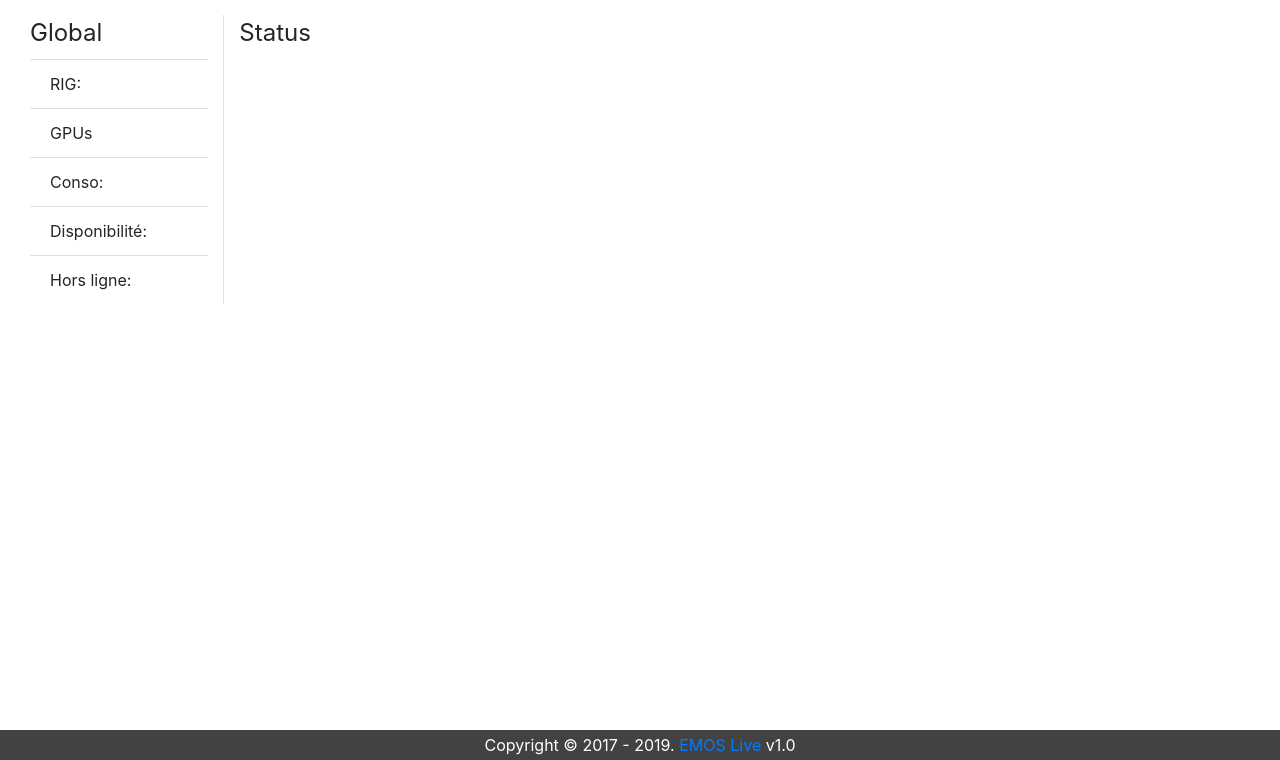
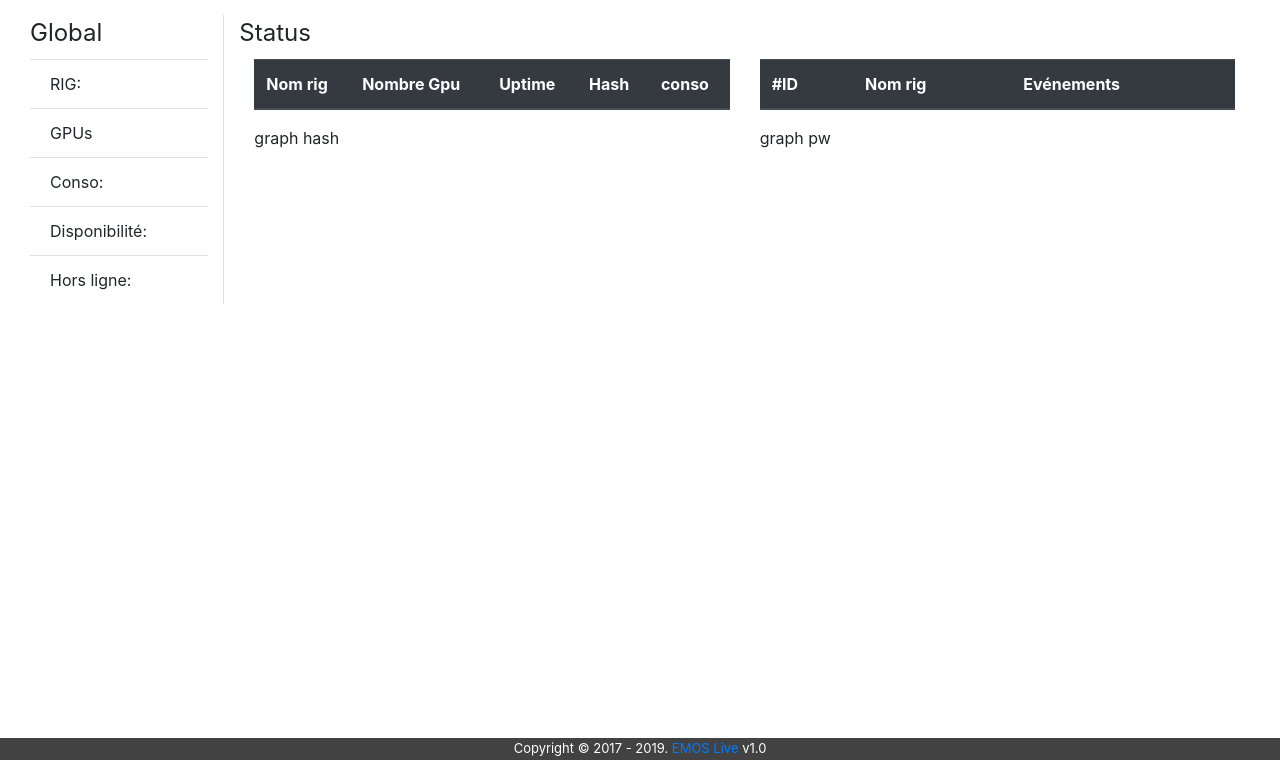
Before and after one commit to sebpy/P13_projet_final, a Flask app: template app/templates/pages/index.html in a window 1280 px wide. Shown: the part 40-800 px from the top of the page. Run offline with Flask 2, Linux system fonts and the light colour scheme; the template is opened without the code that fills it, so the values that code supplies are empty; some libraries are stand-ins or nearby versions.

Commit message:
Separate js files in 2 files for increase code. Add list type for display

```diff
--- a/app/models.py
+++ b/app/models.py
@@ -4,11 +4,6 @@ import logging as lg
 from app.views import app
 # Create database connection object
 db = SQLAlchemy(app)
-
-
-#class ShowItems(enum.Enum):
-#    hidden = 0
-#    show = 1
 
 
 class Rigs(db.Model):
--- a/app/save_config.py
+++ b/app/save_config.py
@@ -18,6 +18,7 @@ class SaveConfig:
         self.show_mine_time = "0"
         self.emos_api_key = ""
         self.show_type = "0"
+        self.show_range = "42300"
         self.error = ""
 
     def nb_gpu_chk(self):
@@ -106,6 +107,7 @@ class SaveConfig:
                 self.error = "Vous devez entrer votre clé API..."
 
             self.show_type = request.form['type']
+            self.show_range = request.form['range']
 
         update_cfg = {'show_nbGpu': self.show_nb_gpu,
                       'show_hashTotal': self.show_hash,
@@ -114,6 +116,7 @@ class SaveConfig:
                       'show_mineTime': self.show_mine_time,
                       'emos_api_key': self.emos_api_key,
                       'show_type': self.show_type,
+                      'show_range': self.show_range,
                       }
 
         db.session.query(ConfBlock).update(update_cfg)
--- a/app/static/css/app.css
+++ b/app/static/css/app.css
@@ -13,13 +13,14 @@
     position: fixed;
     bottom: 0;
     width: 100%;
-    height: 30px;
-    line-height: 20px;
+    height: 22px;
+    line-height: 10px;
     background-color: #424242;
     color: white;
     z-index: 1000;
     padding: 5px;
     text-align: center;
+    font-size: 13px;
 }
 
 .footer_block{
@@ -188,3 +189,7 @@
     position: absolute;
     right: 0;
 }
+
+.rigs-table {
+    font-size:15px;
+}
--- /dev/null
+++ b/app/static/js/app-list.js
@@ -0,0 +1,135 @@
+// Display statistics in list
+
+$( document ).ready(function() {
+    $.ajax({
+        type:"GET",
+        url: $SCRIPT_ROOT + '/_answer',
+        }).done(function(api_resp){
+
+            var stats = api_resp.stats;
+            var cfgBlock = api_resp.cfg;
+            var load = api_resp.availability;
+            var nb_rig = Object.keys(stats).length;
+            var tt_pw = parseFloat(0);
+            var tt_gpu = parseInt(0);
+            var hl_rig = parseInt(0);
+            var availability = load;
+
+            $.each( stats, function( key, value ) {
+                if ( value.online == "1") {
+                    online_class = "table-success";
+                } else {
+                    online_class = "table-danger";
+                    hl_rig += parseInt(1);
+                }
+
+                // display table
+                $('#rigs').append(
+                    '<tr class="table-success">' +
+                        '<td>' + value.nom_rig +'</td>' +
+                        '<td>' + value.nb_gpu + value.type_gpu + '</td>' +
+                        '<td>' + value.mine_time + '</td>' +
+                        '<td>' + value.total_hash +' '+ value.hash_unit +'</td>' +
+                        '<td>' + value.total_pw + 'W</td>' +
+                    '</tr>'
+                );
+
+                tt_pw += parseFloat(value.total_pw)
+                tt_gpu += parseInt(value.nb_gpu)
+
+            });
+
+            $('#tt_rig').text(nb_rig);
+            $('#tt_pw').text(tt_pw.toFixed(2) + 'W');
+            $('#tt_gpu').text(tt_gpu);
+            $('#hl_rig').text(hl_rig);
+            $('#availability').text(availability + '%');
+
+            if(hl_rig > 0){
+                $( '#hl_rig' ).removeClass( "badge-success" ).addClass( "badge-danger" );
+            }
+            else {
+                $( '#hl_rig' ).removeClass( "badge-danger" ).addClass( "badge-success" );
+            }
+
+            if(availability.toFixed(2) < 70) {
+                $( '.average' ).removeClass( "badge-success" ).addClass( "badge-danger" );
+            }
+            else if(availability.toFixed(2) >= 70 && availability.toFixed(2) < 90) {
+                $( '.average' ).removeClass( "badge-danger" ).addClass( "badge-warning" );
+            }
+            else {
+                $( '.average' ).removeClass( "badge-warning" ).addClass( "badge-success" );
+            }
+
+   );
+});
+
+// Rafraichissement des données toutes les 30sec
+setInterval(function(){
+    $.ajax({
+        type:"GET",
+        url: $SCRIPT_ROOT + '/_answer',
+        }).done(function(api_resp){
+
+            var stats = api_resp.stats;
+            var cfgBlock = api_resp.cfg;
+            var load = api_resp.availability;
+            var nb_rig = Object.keys(stats).length;
+            var tt_pw = parseFloat(0);
+            var tt_gpu = parseInt(0);
+            var hl_rig = parseInt(0);
+            var availability = load;
+
+            $('#rigs').empty();
+
+            $.each( stats, function( key, value ) {
+                if ( value.online == "1") {
+                    online_class = "table-success";
+                } else {
+                    online_class = "table-danger";
+                    hl_rig += parseInt(1);
+                }
+
+                // display table
+                $('#rigs').append(
+                    '<tr class="table-success">' +
+                        '<td>' + value.nom_rig +'</td>' +
+                        '<td>' + value.nb_gpu + value.type_gpu + '</td>' +
+                        '<td>' + value.mine_time + '</td>' +
+                        '<td>' + value.total_hash +' '+ value.hash_unit +'</td>' +
+                        '<td>' + value.total_pw + 'W</td>' +
+                    '</tr>'
+                );
+
+                tt_pw += parseFloat(value.total_pw)
+                tt_gpu += parseInt(value.nb_gpu)
+
+            });
+
+            $('#tt_rig').text(nb_rig);
+            $('#tt_pw').text(tt_pw.toFixed(2) + 'W');
+            $('#tt_gpu').text(tt_gpu);
+            $('#hl_rig').text(hl_rig);
+            $('#availability').text(availability + '%');
+
+            if(hl_rig > 0){
+                $( '#hl_rig' ).removeClass( "badge-success" ).addClass( "badge-danger" );
+            }
+            else {
+                $( '#hl_rig' ).removeClass( "badge-danger" ).addClass( "badge-success" );
+            }
+
+            if(availability.toFixed(2) < 70) {
+                $( '.average' ).removeClass( "badge-success" ).addClass( "badge-danger" );
+            }
+            else if(availability.toFixed(2) >= 70 && availability.toFixed(2) < 90) {
+                $( '.average' ).removeClass( "badge-danger" ).addClass( "badge-warning" );
+            }
+            else {
+                $( '.average' ).removeClass( "badge-warning" ).addClass( "badge-success" );
+            }
+
+        }
+   );
+}, 30000); //30 secondes
--- a/app/static/js/app.js
+++ b/app/static/js/app.js
@@ -1,191 +1,3 @@
-// Rafraichissement des données toutes les 30sec
-
-var rig_card = "";
-var uptime_rig = "En ligne";
-var show_nbgpu = "show_block";
-var show_uptime = "show_block";
-var show_minetime = "show_block";
-var show_hash = "show_block";
-var show_pw = "show_block";
-
-$( document ).ready(function() {
-    $.ajax({
-        type:"GET",
-        url: $SCRIPT_ROOT + '/_answer',
-        }).done(function(api_resp){
-            $('#row').empty()
-
-            var stats = api_resp.stats;
-            var cfgBlock = api_resp.cfg;
-            var load = api_resp.availability;
-            var nb_rig = Object.keys(stats).length;
-            var tt_pw = parseFloat(0);
-            var tt_gpu = parseInt(0);
-            var hl_rig = parseInt(0);
-            var availability = load;
-
-
-            if(cfgBlock[0].cfg_nb_gpu == 0){
-                show_nbgpu = "hidden_block";
-            }
-            if(cfgBlock[0].cfg_total_hash == 0){
-                show_hash = "hidden_block";
-            }
-            if(cfgBlock[0].cfg_total_pw == 0){
-                show_pw = "hidden_block";
-            }
-            if(cfgBlock[0].cfg_uptime == 0){
-                show_uptime = "hidden_block";
-            }
-            if(cfgBlock[0].cfg_mineTime == 0){
-                show_minetime = "hidden_block";
-            }
-
-            $.each( stats, function( key, value ) {
-                if ( value.online == "1") {
-                    rig_card = "rig_card_on";
-                    uptime_rig = "En ligne";
-                } else {
-                    rig_card = "rig_card_off";
-                    hl_rig += parseInt(1);
-                    uptime_rig = "Hors ligne";
-                }
-
-                $('#row').append(
-                      '<div class="col-sx-3 col-md-2">' +
-                          '<div class="'+ rig_card +' col-lg-12">' +
-                              '<strong>'+ value.nom_rig +'</strong><br>' +
-                              '<span class="'+show_nbgpu+'">GPUs: <strong>'+ value.nb_gpu +' '+ value.type_gpu +'</strong><br></span>' +
-                              '<span class="'+show_uptime+'">'+uptime_rig +': <strong>'+ value.uptime.substring(0,10) +'</strong><br></span>' +
-                              '<span class="'+show_minetime+'">Miner up: <strong>'+ value.mine_time +'</strong><br></span>' +
-                              '<span class="'+show_hash+'">Hashrate: <strong>'+ value.total_hash +' '+ value.hash_unit +'</strong></span><br>' +
-                              '<span class="'+show_pw+'">Consommation: <strong>'+ value.total_pw +'W</strong><br></span>' +
-                          '</div>' +
-                      '</div>'
-                );
-
-
-                tt_pw += parseFloat(value.total_pw)
-                tt_gpu += parseInt(value.nb_gpu)
-
-            });
-
-            $('#tt_rig').text(nb_rig);
-            $('#tt_pw').text(tt_pw.toFixed(2) + 'W');
-            $('#tt_gpu').text(tt_gpu);
-            $('#hl_rig').text(hl_rig);
-            $('#availability').text(availability + '%');
-
-            if(hl_rig > 0){
-                $( '#hl_rig' ).removeClass( "badge-success" ).addClass( "badge-danger" );
-            }
-            else {
-                $( '#hl_rig' ).removeClass( "badge-danger" ).addClass( "badge-success" );
-            }
-
-            if(availability.toFixed(2) < 70) {
-                $( '.average' ).removeClass( "badge-success" ).addClass( "badge-danger" );
-            }
-            else if(availability.toFixed(2) >= 70 && availability.toFixed(2) < 90) {
-                $( '.average' ).removeClass( "badge-danger" ).addClass( "badge-warning" );
-            }
-            else {
-                $( '.average' ).removeClass( "badge-warning" ).addClass( "badge-success" );
-            }
-
-        }
-   );
-});
-
-
-setInterval(function(){
-    $.ajax({
-        type:"GET",
-        url: $SCRIPT_ROOT + '/_answer',
-        }).done(function(api_resp){
-            $('#row').empty()
-
-            var stats = api_resp.stats;
-            var cfgBlock = api_resp.cfg;
-            var load = api_resp.availability;
-            var nb_rig = Object.keys(stats).length;
-            var tt_pw = parseFloat(0);
-            var tt_gpu = parseInt(0);
-            var hl_rig = parseInt(0);
-            var availability = load;
-
-            if(cfgBlock[0].cfg_nb_gpu == 0){
-                show_nbgpu = "hidden_block";
-            }
-            if(cfgBlock[0].cfg_total_hash == 0){
-                show_hash = "hidden_block";
-            }
-            if(cfgBlock[0].cfg_total_pw == 0){
-                show_pw = "hidden_block";
-            }
-            if(cfgBlock[0].cfg_uptime == 0){
-                show_uptime = "hidden_block";
-            }
-            if(cfgBlock[0].cfg_mineTime == 0){
-                show_minetime = "hidden_block";
-            }
-
-            $.each( stats, function( key, value ) {
-                if ( value.online == "1") {
-                    rig_card = "rig_card_on";
-                    uptime_rig = "En ligne";
-                } else {
-                    rig_card = "rig_card_off";
-                    hl_rig += parseInt(1);
-                    uptime_rig = "Hors ligne";
-                }
-
-                $('#row').append(
-                      '<div class="col-sx-3 col-md-2">' +
-                          '<div class="'+ rig_card +' col-lg-12">' +
-                              '<strong>'+ value.nom_rig +'</strong><br>' +
-                              '<span class="'+show_nbgpu+'">GPUs: <strong>'+ value.nb_gpu +' '+ value.type_gpu +'</strong><br></span>' +
-                              '<span class="'+show_uptime+'">'+uptime_rig +': <strong>'+ value.uptime.substring(0,10) +'</strong><br></span>' +
-                              '<span class="'+show_minetime+'">Miner up: <strong>'+ value.mine_time +'</strong><br></span>' +
-                              '<span class="'+show_hash+'">Hashrate: <strong>'+ value.total_hash +' '+ value.hash_unit +'</strong></span><br>' +
-                              '<span class="'+show_pw+'">Consommation: <strong>'+ value.total_pw +'W</strong><br></span>' +
-                          '</div>' +
-                      '</div>'
-                );
-
-
-                tt_pw += parseFloat(value.total_pw)
-                tt_gpu += parseInt(value.nb_gpu)
-
-            });
-
-            $('#tt_rig').text(nb_rig);
-            $('#tt_pw').text(tt_pw.toFixed(2) + 'W');
-            $('#tt_gpu').text(tt_gpu);
-            $('#hl_rig').text(hl_rig);
-            $('#availability').text(availability + '%');
-
-            if(hl_rig > 0){
-                $( '#hl_rig' ).removeClass( "badge-success" ).addClass( "badge-danger" );
-            }
-            else {
-                $( '#hl_rig' ).removeClass( "badge-danger" ).addClass( "badge-success" );
-            }
-
-            if(availability.toFixed(2) < 70) {
-                $( '.average' ).removeClass( "badge-success" ).addClass( "badge-danger" );
-            }
-            else if(availability.toFixed(2) >= 70 && availability.toFixed(2) < 90) {
-                $( '.average' ).removeClass( "badge-danger" ).addClass( "badge-warning" );
-            }
-            else {
-                $( '.average' ).removeClass( "badge-warning" ).addClass( "badge-success" );
-            }
-
-        }
-   );
-}, 30000); //30 secondes
-
 // Hidden message after 4 sec
 window.setTimeout(function() {
     $(".save-conf").fadeTo(500, 0).slideUp(500, function(){
--- a/app/templates/layouts/base.html
+++ b/app/templates/layouts/base.html
@@ -24,5 +24,10 @@
     {% include 'layouts/partials/_footer.html'%}
 
     <script src="{{ url_for('static', filename='bootstrap/js/bootstrap.min.js') }}"></script>
-    <script src="{{ url_for('static', filename='js/app.js') }}"></script>
+<script src="{{ url_for('static', filename='js/app.js') }}"></script>
+    {% if type == '0' %}
+        <script src="{{ url_for('static', filename='js/app-bloc.js') }}"></script>
+    {% else %}
+        <script src="{{ url_for('static', filename='js/app-list.js') }}"></script>
+    {% endif %}
 </html>
--- a/app/templates/pages/index.html
+++ b/app/templates/pages/index.html
@@ -32,7 +32,45 @@
             <div class="blocks_left col-lg-10">
                 <div class="row row-sm">
                     <legend>Status</legend>
-                    <div class="row" id="row" ></div>
+                    {% if type == '0' %}
+                        <div class="row" id="row" ></div>
+                    {% else %}
+                    <div class="col-lg-6">
+                      <table class="table">
+                        <thead class="thead-dark">
+                          <tr>
+                            <th>Nom rig</th>
+                            <th>Nombre Gpu</th>
+                            <th>Uptime</th>
+                            <th>Hash</th>
+                            <th>conso</th>
+                          </tr>
+                        </thead>
+                        <tbody id="rigs"></tbody>
+                      </table>
+                    </div>
+                    <div class="col-lg-6">
+                      <table class="table">
+                        <thead class="thead-dark">
+                          <tr>
+                            <th>#ID</th>
+                            <th>Nom rig</th>
+                            <th>Evénements</th>
+                          </tr>
+                        </thead>
+                        <tbody id="events"></tbody>
+                      </table>
+                    </div>
+                    </div>
+                    <div class="row row-sm">
+                        <div class="col-lg-6">
+                            graph hash
+                        </div>
+                        <div class="col-lg-6">
+                            graph pw
+                        </div>
+                    </div>
+                    {% endif %}
                 </div>
             </div>
         </section>
--- a/app/views.py
+++ b/app/views.py
@@ -17,11 +17,12 @@ from app.save_config import SaveConfig
 def index():
     stat = Statistics()
     read = stat.read_full_conf()
+    type = read[0]["cfg_type"]
 
     #if read[0]['first'] == "0":
     #    flash('Pour activer EMOS LIVE, veuillez entré votre clé privé dans la page de configuration.')
 
-    return render_template('pages/index.html')
+    return render_template('pages/index.html', type=type)
 
 
 @app.route('/error')
@@ -45,6 +46,7 @@ def config():
     hashtotal = ""
     api_key = ""
     type = ""
+    day = ""
 
     for cfgs in show_cfg:
         if cfgs["cfg_nbGpu"] == "1":
@@ -57,10 +59,10 @@ def config():
             pwtotal = "checked"
         if cfgs["cfg_hashTotal"] == "1":
             hashtotal = "checked"
-        if cfgs["cfg_type"] == "1":
-            type = "selected"
 
+        type = cfgs["cfg_type"]
         api_key = cfgs["cfg_api_key"]
+        day = cfgs["cfg_range"]
 
     return render_template('pages/config.html',
                            nbgpu=nbgpu,
@@ -69,7 +71,8 @@ def config():
                            pwtotal=pwtotal,
                            hashtotal=hashtotal,
                            API_KEY=api_key,
-                           type=type)
+                           type=type,
+                           day=day)
 
 
 @app.route('/_answer', methods=['GET'])
--- a/requierment.txt
+++ b/requierment.txt
@@ -2,4 +2,4 @@ flask
 request
 flask_moment
 flask_sqlalchemy
-python-crontab
+Flask-WTF
```
Also changed, not shown: app/emos.py (+8 -5 lines), app/static/js/app-block.js (added, +185 -0 lines), app/templates/pages/config.html (+15 -2 lines).
